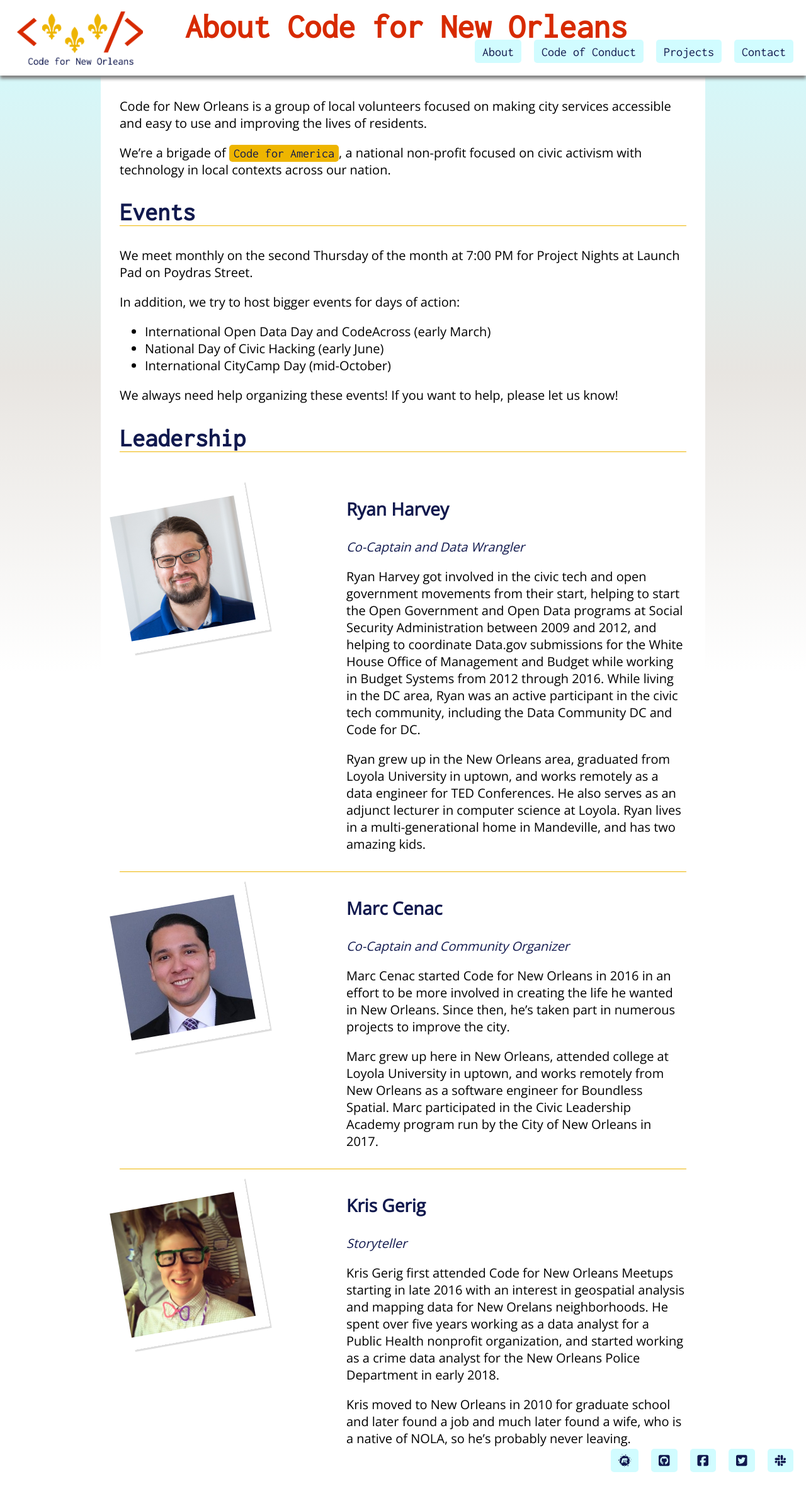
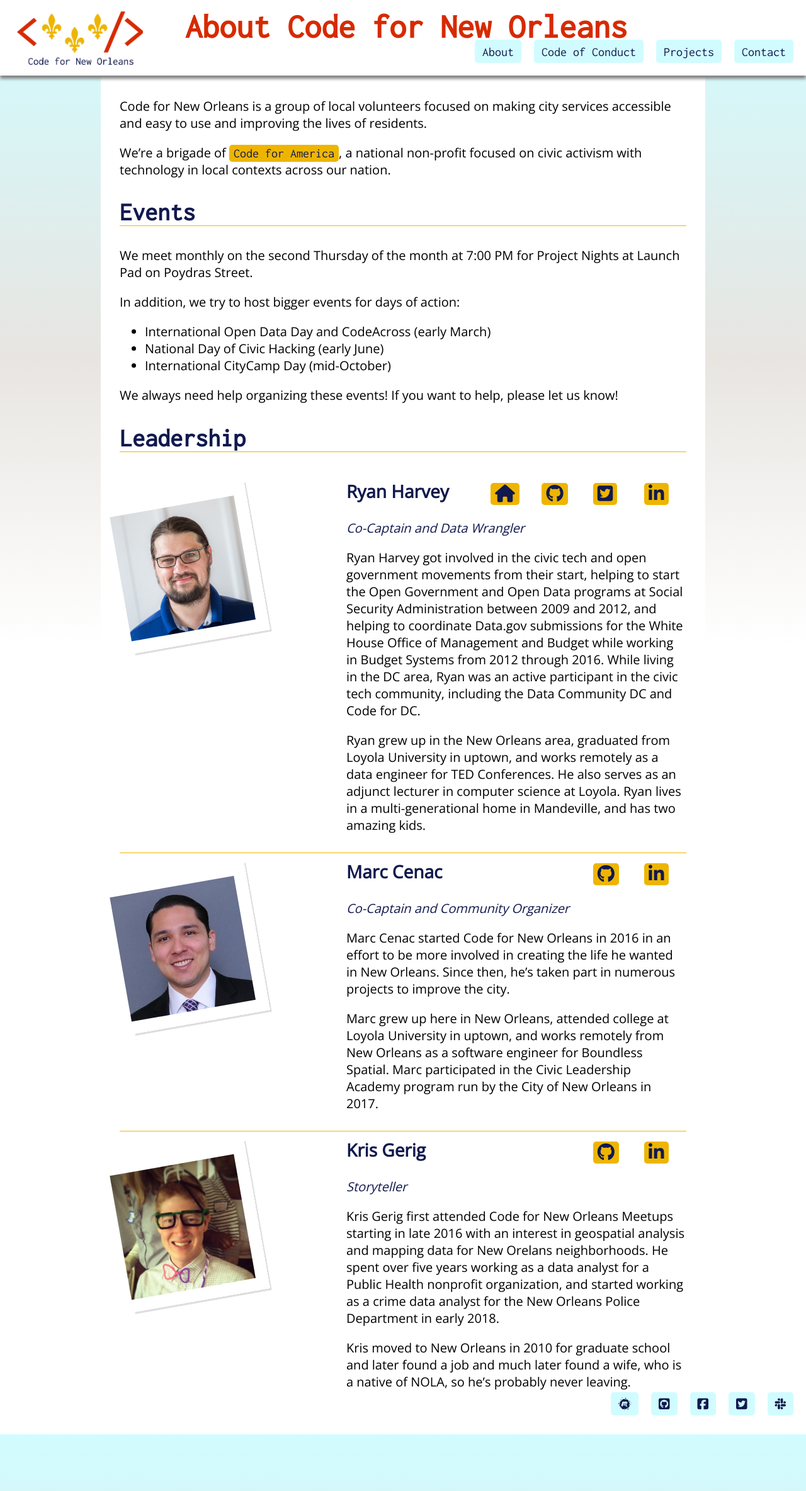
Before and after one commit to codefornola/codefornola.github.io, a Jekyll site: the page built from pages/about.md, in a window 1280 px wide. Shown: the whole page at 63% size. Built offline with Jekyll 4.4.1, drawn with Linux system fonts in a browser that asks for light colours; nearby versions of some CDN libraries; after the commit the page ends 2278 px from its top, so only the background shows below that.

Commit message:
Add links for leadership profiles.

```diff
--- a/css/main.css
+++ b/css/main.css
@@ -193,6 +193,19 @@ img {
   color: var(--brand-red);
 }
 
+ul.person-links {
+  display: inline-block;
+  margin: 0;
+  padding: 0;
+  justify-content: flex-end;
+  align-self: flex-end;
+}
+ul.person-links > li {
+  margin: 0;
+  padding: 3px 7px;
+  min-width: 60px;
+}
+
 nav {
   flex-direction: row;
   align-self: center;
@@ -209,8 +222,6 @@ header > nav > ul {
 }
 header > nav > ul > li {
   margin-bottom: 0;
-}
-footer {
 }
 footer > nav {
   right: 10px;
@@ -298,6 +309,8 @@ nav > ul > li > a:active {
   font-weight: bold;
   color: var(--brand-blue);
   font-size: 28px;
+  display: flex;
+  justify-content: space-between;
 }
 .person-title {
   font-style: italic;
--- a/pages/about.md
+++ b/pages/about.md
@@ -8,6 +8,19 @@
       name: Ryan Harvey
       title: Co-Captain and Data Wrangler
       image: /img/people/ryan.jpg
+      links:
+        -
+          icon: home
+          url: http://datascientist.guru
+        -
+          icon: github
+          url: https://github.com/nihonjinrxs
+        -
+          icon: twitter-square
+          url: https://twitter.com/CodeAndData
+        -
+          icon: linkedin
+          url: https://www.linkedin.com/in/ryanbharvey/
       bio: |
         Ryan Harvey got involved in the civic tech and open government movements from their start, helping to start the Open Government and Open Data programs at Social Security Administration between 2009 and 2012, and helping to coordinate Data.gov submissions for the White House Office of Management and Budget while working in Budget Systems from 2012 through 2016. While living in the DC area, Ryan was an active participant in the civic tech community, including the Data Community DC and Code for DC.
 
@@ -16,6 +29,13 @@
       name: Marc Cenac
       title: Co-Captain and Community Organizer
       image: /img/people/marc.jpg
+      links:
+        -
+          icon: github
+          url: https://github.com/mrcnc
+        -
+          icon: linkedin
+          url: https://www.linkedin.com/in/marccenac/
       bio: |
         Marc Cenac started Code for New Orleans in 2016 in an effort to be more involved in creating the life he wanted in New Orleans. Since then, he's taken part in numerous projects to improve the city.
 
@@ -24,6 +44,13 @@
       name: Kris Gerig
       title: Storyteller
       image: /img/people/kris.jpg
+      links:
+        -
+          icon: github
+          url: https://github.com/jkgerig
+        -
+          icon: linkedin
+          url: https://www.linkedin.com/in/kris-gerig-228330b/
       bio: |
         Kris Gerig first attended Code for New Orleans Meetups starting in late 2016 with an interest in geospatial analysis and mapping data for New Orelans neighborhoods. He spent over five years working as a data analyst for a Public Health nonprofit organization, and started working as a crime data analyst for the New Orleans Police Department in early 2018.
 
@@ -52,7 +79,17 @@ We always need help organizing these events! If you want to help, please let us
     <img src="{{ person.image }}" alt="Photo of {{ person.name }}" title="Photo of {{ person.name }}"/>
   </div>
   <div class="person-details">
-    <p class="person-name">{{ person.name }}</p>
+    <div class="person-name">{{ person.name }}
+    {% if person.links %}
+      <ul class="person-links social-icons">
+        {% for link in person.links %}
+        <li><a href='{{ link.url }}' target='_blank'>
+          <i class='fa fa-{{link.icon}}'></i>
+        </a></li>
+        {% endfor %}
+      </ul>
+    {% endif %}
+    </div>
     <p class="person-title">{{ person.title }}</p>
     {{ person.bio | markdownify }}
   </div>
```
